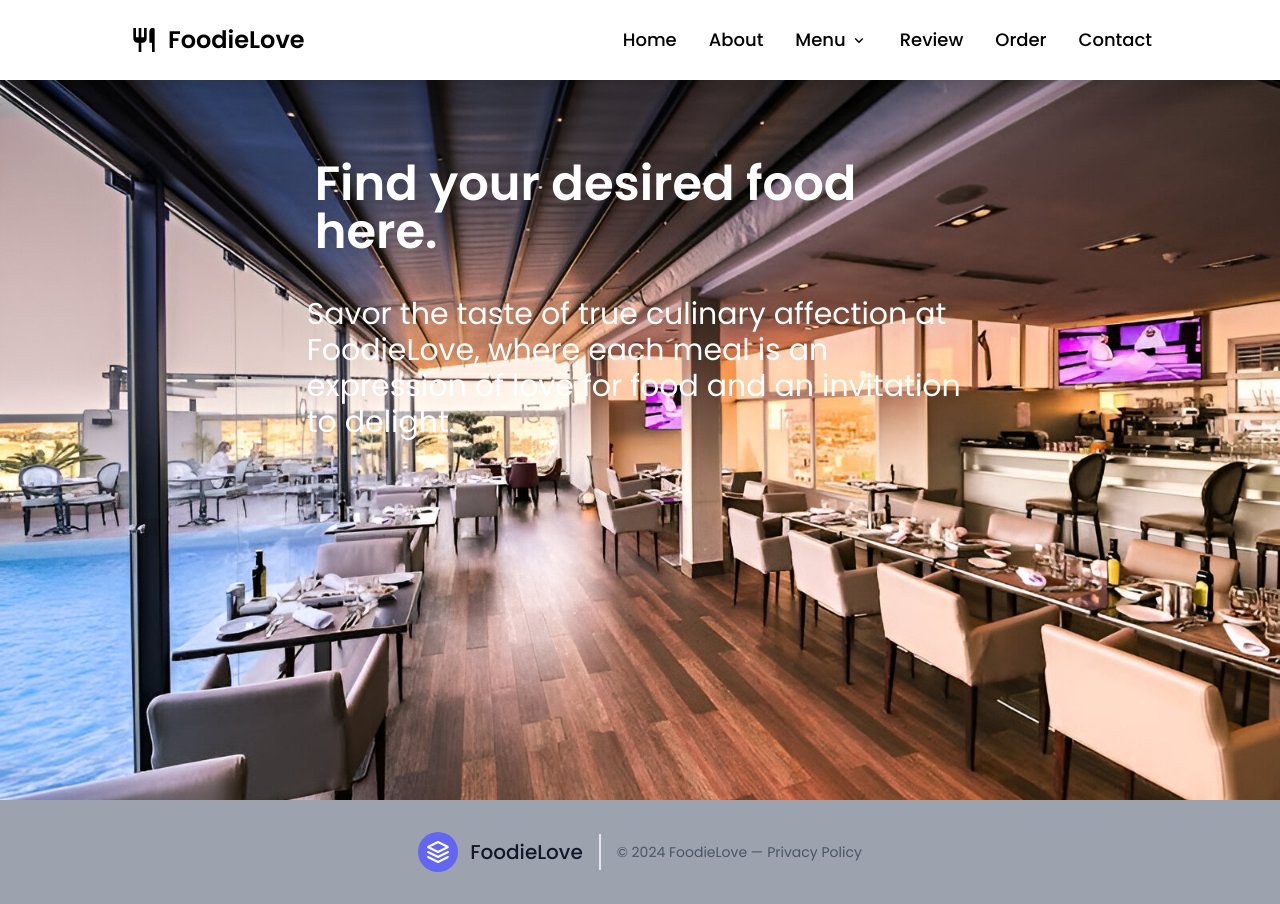
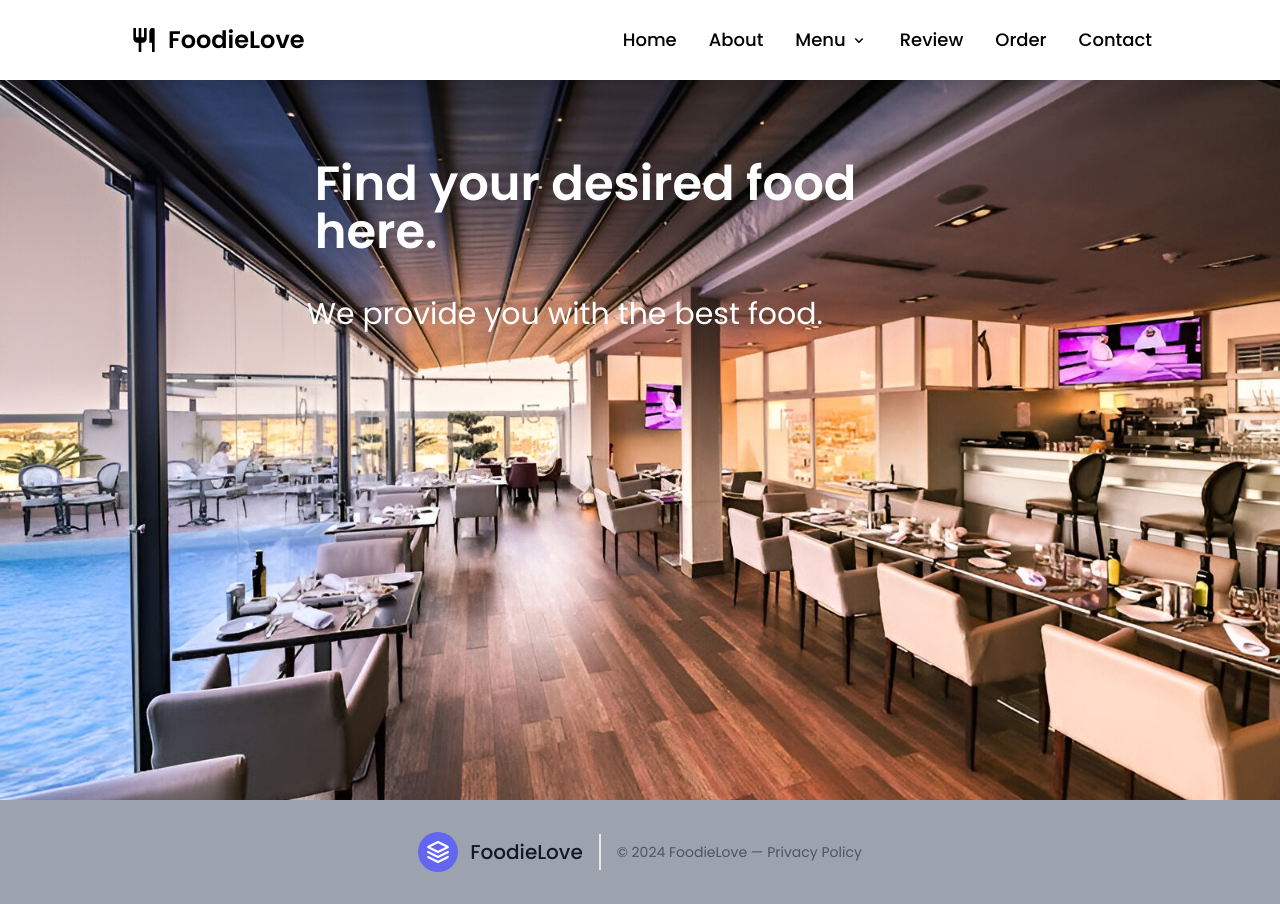
Before and after one commit to ebrahimbeiati/foodieLove, a React (Vite) app: page / in a window 1280 px wide. Built offline with nearby package versions, Linux system fonts and the light colour scheme.

Commit message:
new edit

```diff
--- a/src/components/About.jsx
+++ b/src/components/About.jsx
@@ -22,8 +22,6 @@ const About = () => {
             </h1>
             <p className="text-center md:flex md:flex-wrap md:items-center justify-center">
               We are committed to providing our customers with the best possible
-              service. We take your safety and comfort seriously. We are
-              committed to providing our customers with the best possible
               service. We take your safety and comfort seriously.
             </p>
           </div>
--- a/src/components/Home.jsx
+++ b/src/components/Home.jsx
@@ -9,8 +9,11 @@ const Home = () => {
           Find your desired food here.
         </h1>
         <p className="text-white p-2 rounded text-3xl">
-          Savor the taste of true culinary affection at FoodieLove, where each
-          meal is an expression of love for food and an invitation to delight.
+          {" "}
+          We provide you with the best food.
+
+
+
         </p>
       </div>
     </div>
```
